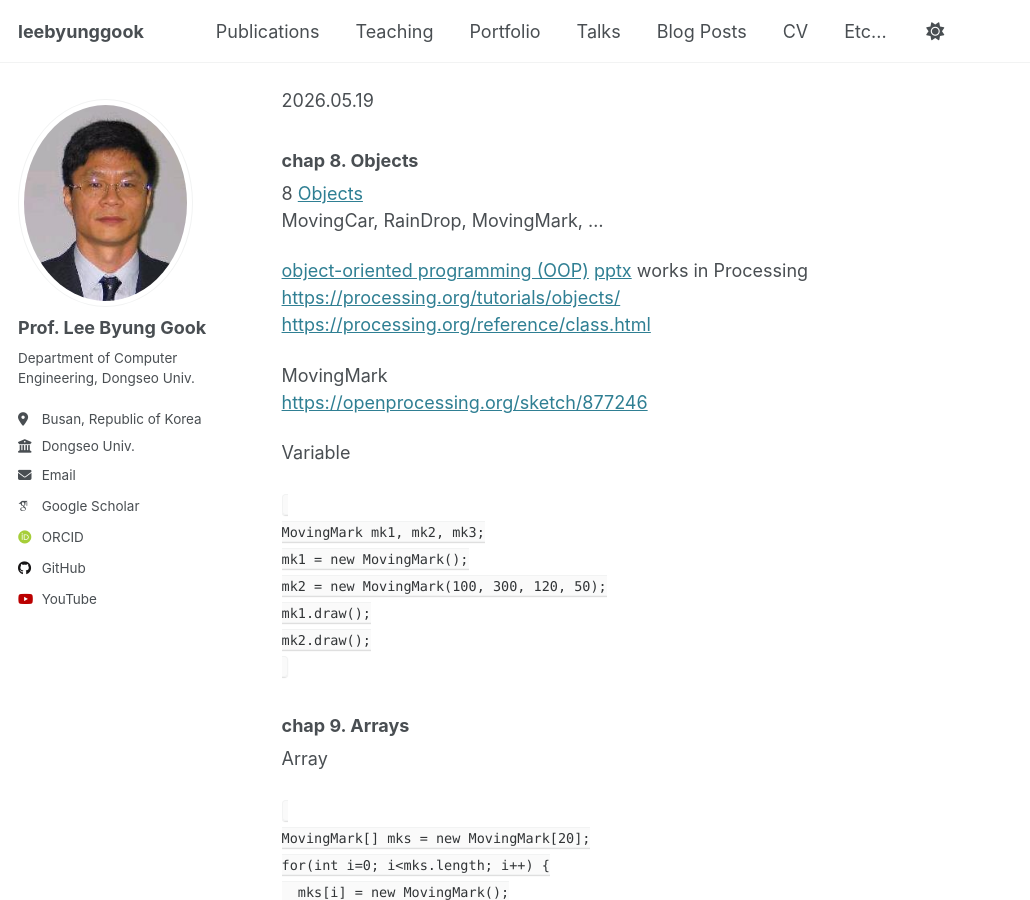
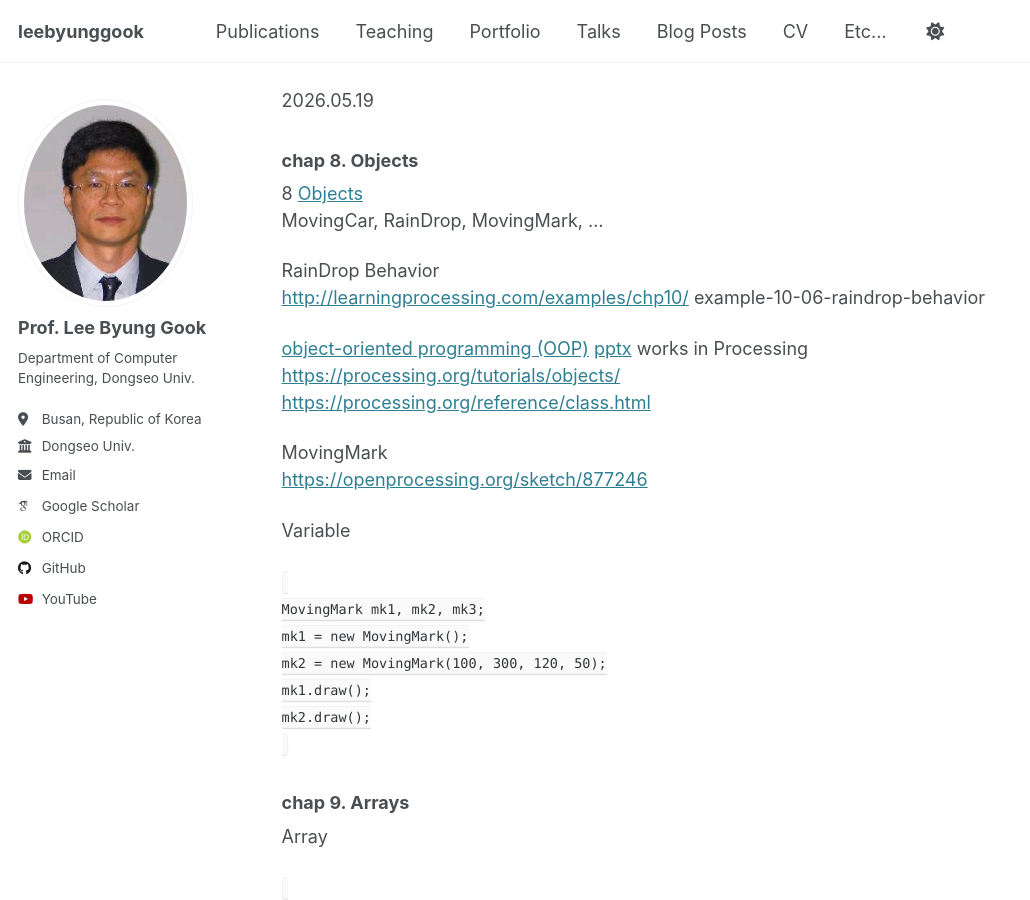
Before and after one commit to leebyunggook/leebyunggook.github.io, a Jekyll site: the page built from _pages/PhysicsProcessing.md, in a window 1280 px wide and 900 px high, scrolled down 2493 px. Shown: the whole window, without its empty margins (0-1030 px from the left). Built offline with Jekyll 4.4.1, drawn with Linux system fonts in a browser that asks for light colours; some web fonts are replaced; our own code applies the rules of GitHub Pages for plain Markdown files; some of the changed text lies outside the part shown.

Commit message:
Update PhysicsProcessing.md

```diff
--- a/_pages/PhysicsProcessing.md
+++ b/_pages/PhysicsProcessing.md
@@ -76,6 +76,9 @@ Simple Logo and Pattern
 8 [Objects](http://learningprocessing.com/examples/chp08/example-08-01-singleobject) <br>
 MovingCar, RainDrop, MovingMark, ...
 
+RainDrop Behavior <br>
+[http://learningprocessing.com/examples/chp10/](http://learningprocessing.com/examples/chp10/) example-10-06-raindrop-behavior <br>
+
 [object-oriented programming (OOP)](./OOP.pdf) [pptx](./OOP.pptx) works in Processing <br>
 [https://processing.org/tutorials/objects/](https://processing.org/tutorials/objects/) <br>
 [https://processing.org/reference/class.html](https://processing.org/reference/class.html) <br>
```
Also changed, not shown: other parts of _pages/PhysicsProcessing.md (+0 -3 lines).
